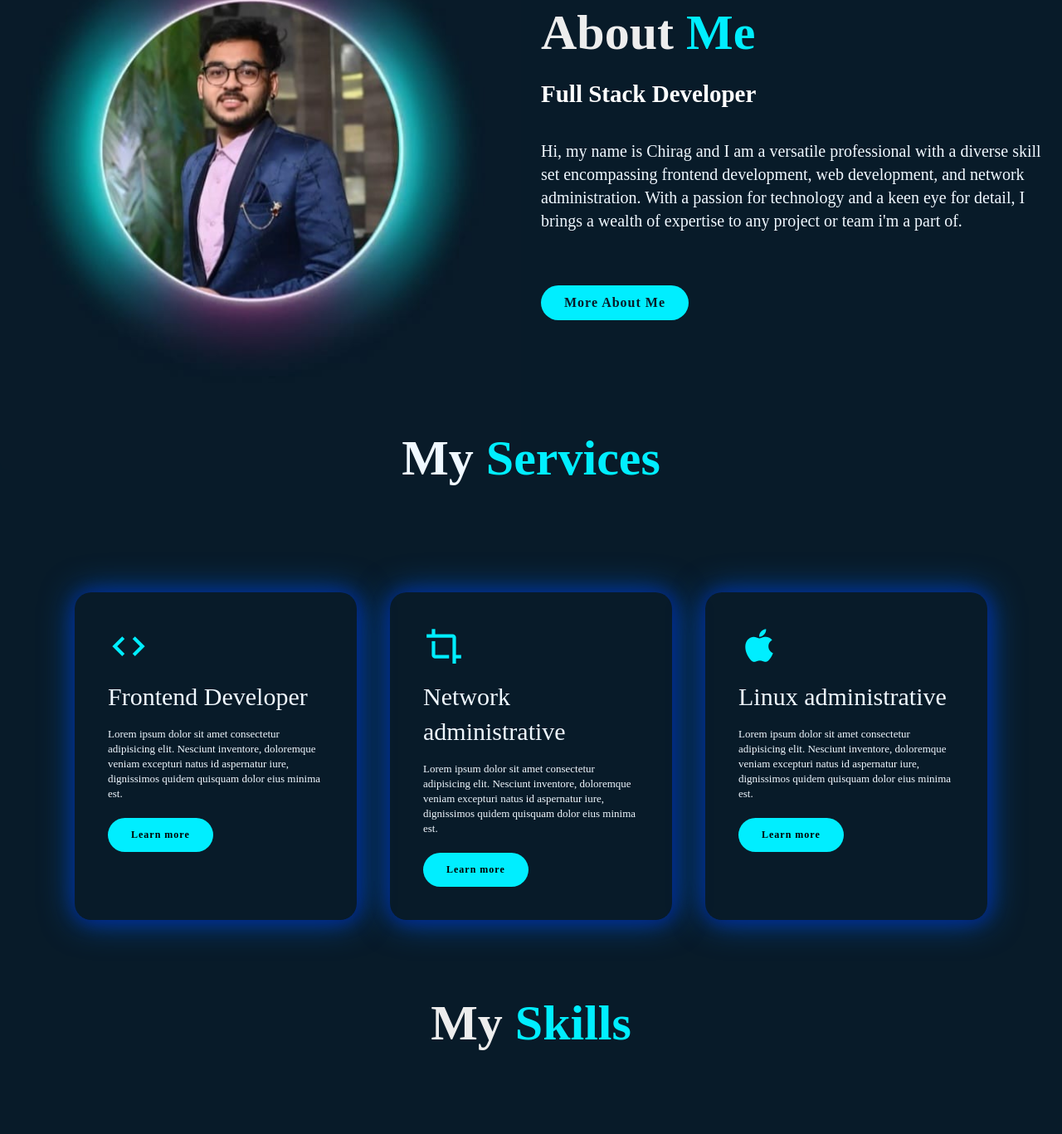
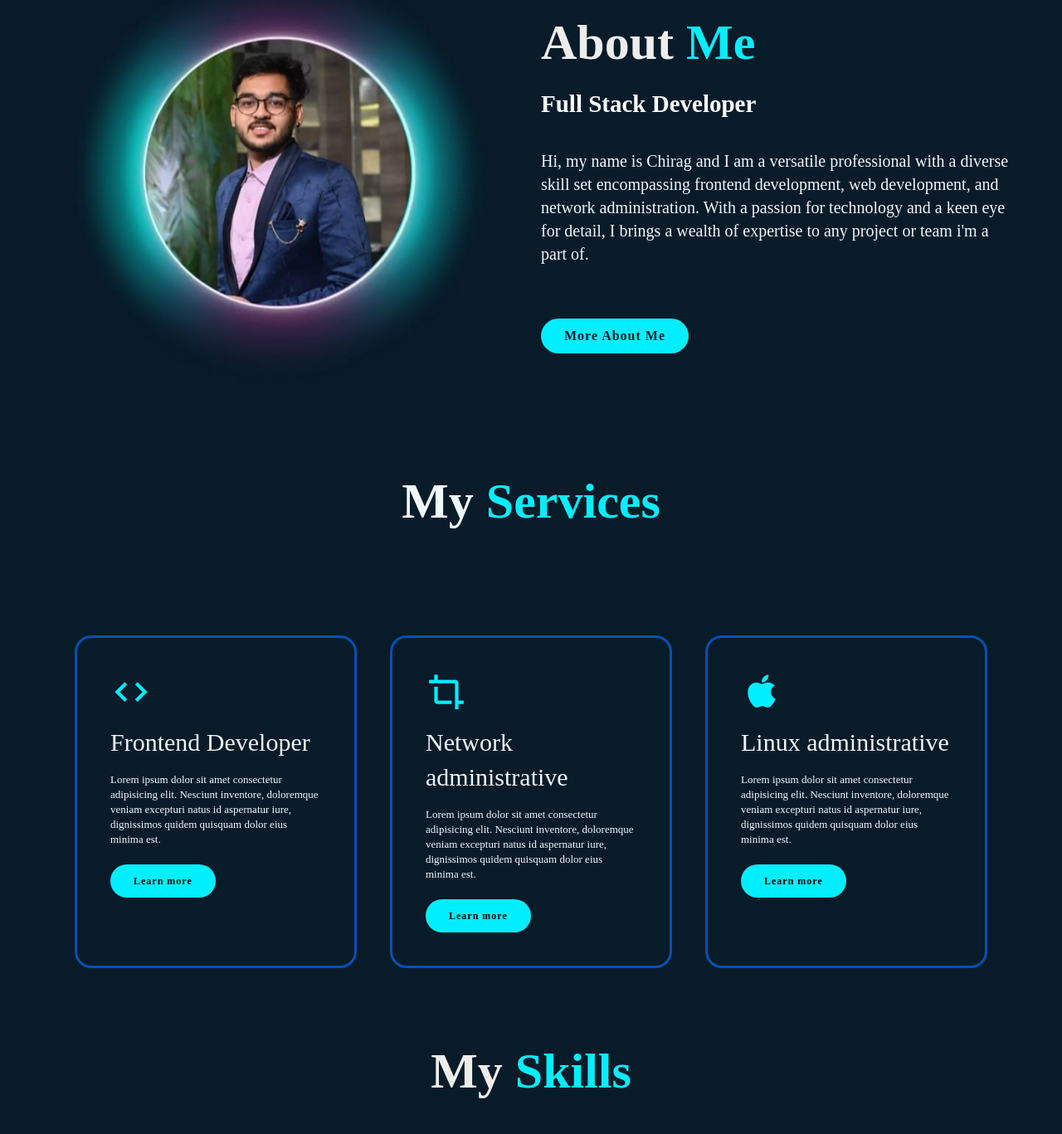
Before and after one commit to chiragpuniyanii/portfolio, a plain HTML site: page index.html in a window 1280 px wide. Shown: the part 979-2346 px from the top of the page at 83% size. Drawn offline with nearby package versions, Linux system fonts and the light colour scheme.

Commit message:
Code Updaded

```diff
--- a/style.css
+++ b/style.css
@@ -153,6 +153,7 @@ body{
     grid-template-columns: repeat(2, 1fr);
     align-items: center;
     gap: 1.5rem;
+    padding: 5%;
 
 }
 
@@ -267,8 +268,9 @@ body{
     border-right: 10px;
     border-radius: 20px;
     transition: background 0.5s, transform 0.5s;
-    box-shadow: 1px 1px 20px #012290f7,
-    1px 1px 40px #0053b8f7
+    border: 3px solid #0053b8f7;
+    /* box-shadow: 1px 1px 20px #012290f7,
+    1px 1px 40px #0053b8f7 */
 }
 
 .services-list div i{
@@ -317,6 +319,9 @@ body{
 
 .services-list div:hover{
     transform: translateY(-10px);
+    box-shadow: 1px 1px 20px #012290f7,
+    1px 1px 40px #0053b8f7;
+    transform: scale(0.9)
 }
 
 /* For screens smaller than 768px (e.g., tablets and phones) */
```
